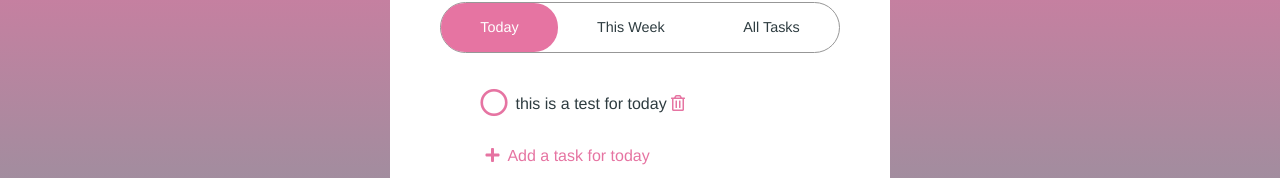
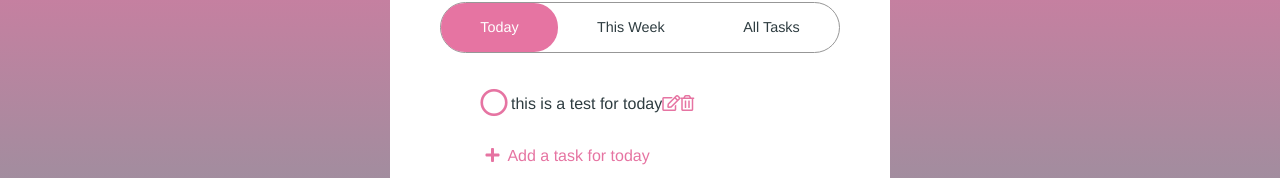
Before and after one commit to morrowdavidson/todone, a React (Create React App) app: page / in a window 1280 px wide. Shown: the part 168-346 px from the top of the page. Built offline with nearby package versions, Linux system fonts and the light colour scheme.

Commit message:
Add view for edit button

```diff
--- a/src/TodoList/AddItemButton.js
+++ b/src/TodoList/AddItemButton.js
@@ -13,7 +13,9 @@ const addItemButton = (props) => {
                     props.inputToggleHandler(event, "replay");
                     event.target.value = '';
                 }}}
-                onBlur={props.inputToggleHandler} id={props.id + "InputField"} type="text" />
+                onBlur={props.inputToggleHandler}
+                id={props.id + "InputField"}
+                type="text" />
       </li>
   }
   else {
--- a/src/TodoList/TodoItem.js
+++ b/src/TodoList/TodoItem.js
@@ -2,7 +2,15 @@ import React from 'react';
 
 const todoItem = (props) => {
     return(
-        <li className="list-group-item"><i data={props.id} onClick={props.checkedToggle} id={props.keyValue + 'CheckBox'} className={"far " + props.checkedClass}></i> <span>{props.content} <i data={props.id} onClick={props.removeItem} id={props.keyValue + 'DeleteButton'} className="far fa-trash-alt"></i></span>{props.quickLinks}</li>
+        <li className="list-group-item">
+            <i data={props.id} onClick={props.checkedToggle} id={props.keyValue + 'CheckBox'} className={"far " + props.checkedClass}></i>
+            <span className="to-do-item">
+                {props.content}
+                <i data={props.id} onClick={props.removeItem} id={props.keyValue + 'EditButton'} className="far fa-edit"></i>
+                <i data={props.id} onClick={props.removeItem} id={props.keyValue + 'DeleteButton'} className="far fa-trash-alt"></i>
+            </span>
+            {props.quickLinks}
+        </li>
     )
 }
 
--- a/src/TodoList/TodoList.js
+++ b/src/TodoList/TodoList.js
@@ -130,7 +130,6 @@ class TodoList extends Component {
     this.setState({
       [listId] : newState
     })
-    console.log(addedItem);
     if (listId==='weekList'){
       this.setState({
         todayList :[
@@ -146,9 +145,6 @@ class TodoList extends Component {
         ]
       })
     }
-    console.log(...this.state.todayList);
-
-
   }
 
   render(){
```
